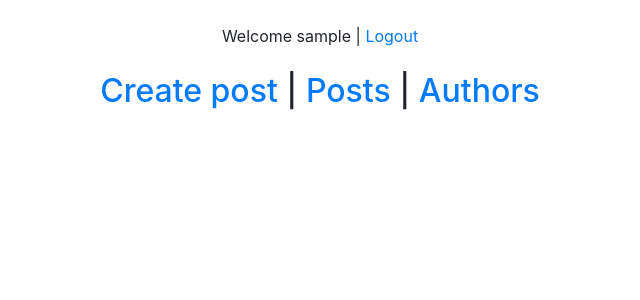
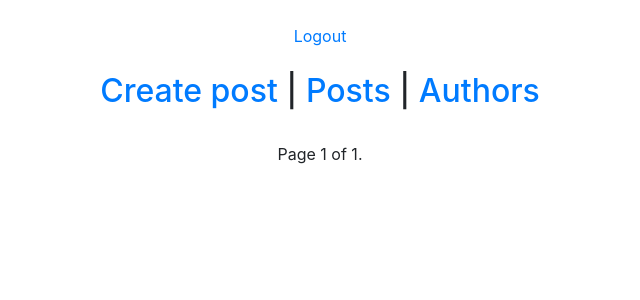
Before and after one commit to Aidamir/blog, a Django app: page /authors/ in a window 1280 px wide. Shown: the top 300 px of the page, without its empty margins (320-960 px from the left). Run offline with Django 3.2, Linux system fonts and the light colour scheme; the visitor is signed in with stand-in values (Sample User, id 1); data comes from the database, SQL or seed files in the repository; some libraries are stand-ins or nearby versions.

Commit message:
Add pagination

```diff
--- a/blog/templates/Authors.html
+++ b/blog/templates/Authors.html
@@ -12,4 +12,7 @@
   </li>
 {% endfor %}
 </ul>
+    {% with "authors" as page_url  %}
+        {% include "inc_paginator.html" %}
+    {% endwith %}
 {% endblock %}
--- a/blog/templates/Posts.html
+++ b/blog/templates/Posts.html
@@ -11,4 +11,7 @@
   </li>
 {% endfor %}
 </ul>
+    {% with "posts" as page_url  %}
+        {% include "inc_paginator.html" %}
+    {% endwith %}
 {% endblock %}
--- a/blog/templates/base.html
+++ b/blog/templates/base.html
@@ -12,7 +12,7 @@
 <body style="text-align: center">
 <br/>
 {% if request.user.is_authenticated %}
-Welcome {{ request.user.username }} | <a href="{% url 'logout' %}">Logout</a>
+<a Welcome {{ request.user.username }} | <a href="{% url 'logout' %}">Logout</a>
     <br/><br/>
 <h2>
     <a href="{% url 'create'%}">Create post</a> | <a href="{% url 'posts'%}">Posts</a> | <a href="{% url 'authors'%}">Authors</a>
--- /dev/null
+++ b/blog/templates/inc_paginator.html
@@ -0,0 +1,20 @@
+<br/>
+<div class="row">
+<div class="col-md-12">
+{# <div class="pagination"> #}
+        <span class="step-links">
+            {% if page_obj.has_previous %}
+                {% comment %}<link rel="prev" href="https://www.movingauthority.com{{ page.get_absolute_url }}?page={{ page_obj.previous_page_number }}">{% endcomment %}
+                <a href="/{{ page_url }}/{{ page_obj.previous_page_number }}">Previous</a>&nbsp;&nbsp;
+            {% endif %}
+            <span style="padding: 20px;">
+                Page {{ page_obj.number }} of {{ paginator.num_pages }}.
+            </span>
+            {% if page_obj.has_next %}
+                &nbsp;&nbsp;
+                <a href="/{{ page_url }}/{{ page_obj.next_page_number }}">Next</a>
+            {% endif %}
+        </span>
+{#</div>#}
+</div>
+</div>
--- a/blog/views.py
+++ b/blog/views.py
@@ -9,10 +9,12 @@
 from blog.models import *
 
 
+
 @method_decorator(login_required, name='dispatch')
 class Posts(ListView):
     template_name = "Posts.html"
     model = Post
+    paginate_by = 10
 
     def get(self, request, *args, **kwargs):
         if not request.user.follower.count():
@@ -27,10 +29,10 @@
 class Authors(ListView):
     template_name = "Authors.html"
     model = User
+    paginate_by = 10
 
     def get_queryset(self):
         return super(Authors, self).get_queryset().exclude(id=self.request.user.id)
-
 
 @method_decorator(login_required, name='dispatch')
 class DetailPost(DetailView):
--- a/nekidaem/urls.py
+++ b/nekidaem/urls.py
@@ -19,6 +19,7 @@
 from blog.views import *
 
 
+
 urlpatterns = [
     path('', Posts.as_view(), name='home'),
     path('admin/', admin.site.urls),
@@ -28,9 +29,9 @@
     re_path("^unfollow/(?P<slug>[0-9a-zA-Z_-]+)/(?P<to>[/0-9a-zA-Z_-]+)$", UnFollowBlog.as_view(), name="unfollow"),
     re_path("^markread/(?P<pk>[0-9]+)/(?P<to>[/0-9a-zA-Z_-]+)$", MarkRead.as_view(), name="markread"),
     re_path("^authors/$", Authors.as_view(), name="authors"),
-    re_path("^posts/$", Posts.as_view(), name="posts"),
+    re_path("^posts/(?P<page>\d+)?$", Posts.as_view(), name="posts"),
     re_path("^create/$", CreatePost.as_view(), name="create"),
 #    re_path("^([0-9a-zA-Z_-]+)/([0-9a-zA-Z_-]+)$", DetailPost.as_view(), name="detail"),
     re_path("^([0-9a-zA-Z_-]+)/(?P<pk>[0-9]+)$", DetailPost.as_view(), name="detail"),
-
+    # re_path("^([0-9a-zA-Z_-]+)/(?P<page>\d+)?$", Posts.as_view(), name="blog"),
 ]
```
